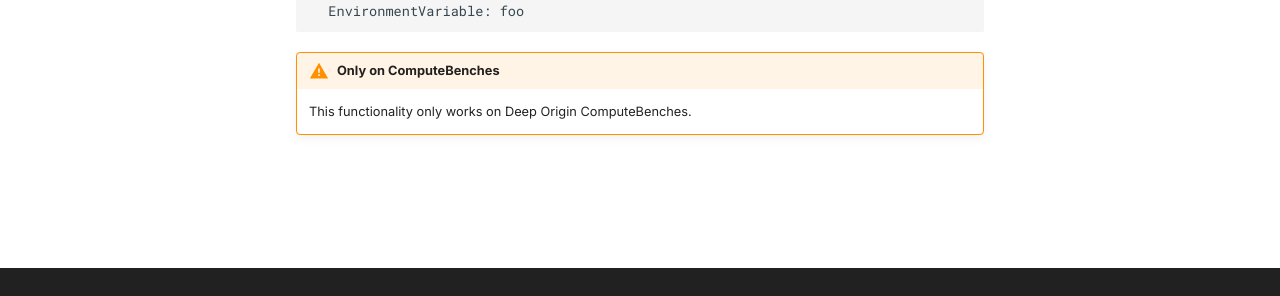
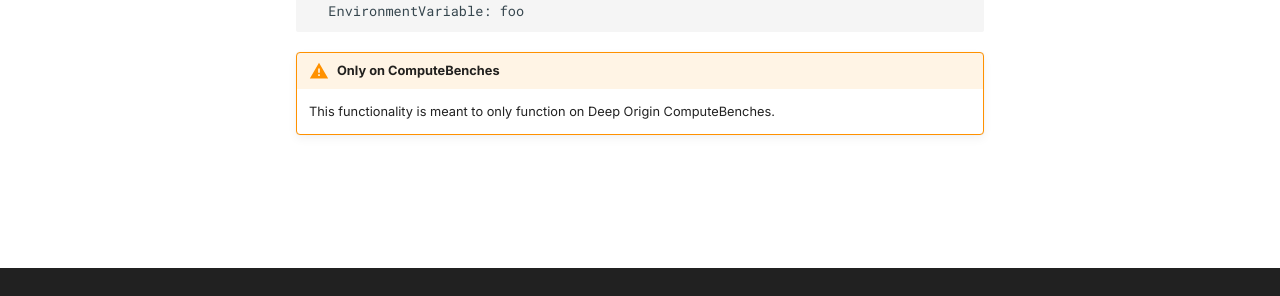
Before and after one commit to deeporiginbio/deeporigin-client, an MkDocs documentation site: the page built from docs/how-to/variables.md, in a window 1280 px wide. Shown: the part 496-792 px from the top of the page. Built offline with MkDocs 1.6.1 and Material for MkDocs 9.7.7, drawn with Linux system fonts in a browser that asks for light colours; comment, search, counter and statistics services are not loaded.

Commit message:
fix(docs): changed wording

```diff
--- a/docs/how-to/variables.md
+++ b/docs/how-to/variables.md
@@ -23,4 +23,4 @@
 
 
 !!! warning "Only on ComputeBenches"
-    This functionality only works on Deep Origin ComputeBenches.
+    This functionality is meant to only function on Deep Origin ComputeBenches.
```
